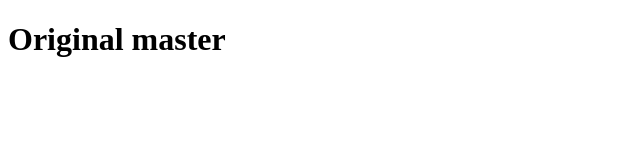
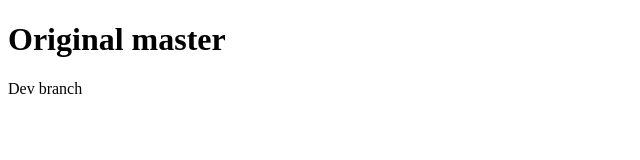
Before and after one commit to 1024ZettaBytes/Branches-test, a plain HTML site: page index.html in a window 1280 px wide. Shown: the full height of the page, 0-640 px from the left. Drawn offline with Linux system fonts and the light colour scheme.

Commit message:
Copy for dev branch

```diff
--- a/index.html
+++ b/index.html
@@ -8,5 +8,6 @@
 </head>
 <body>
     <h1>Original master</h1>
+    <a>Dev branch</a>
 </body>
 </html>
```
